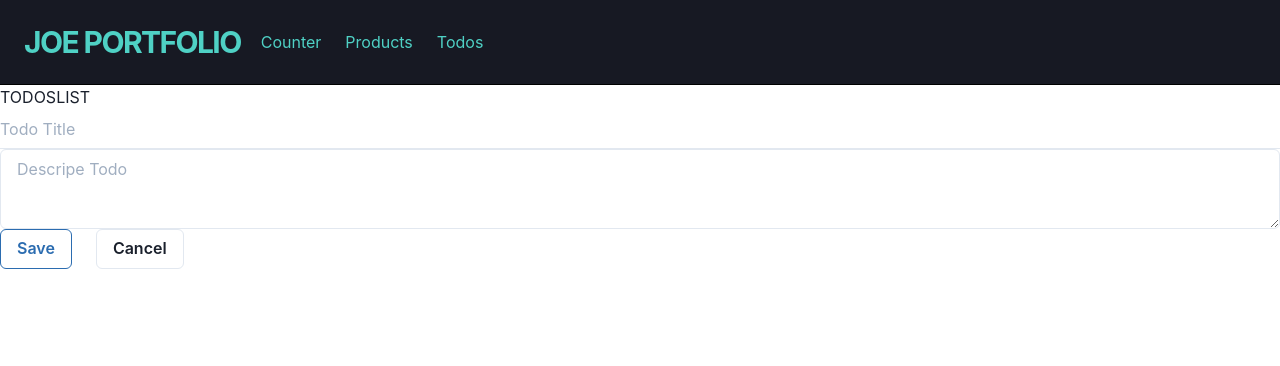
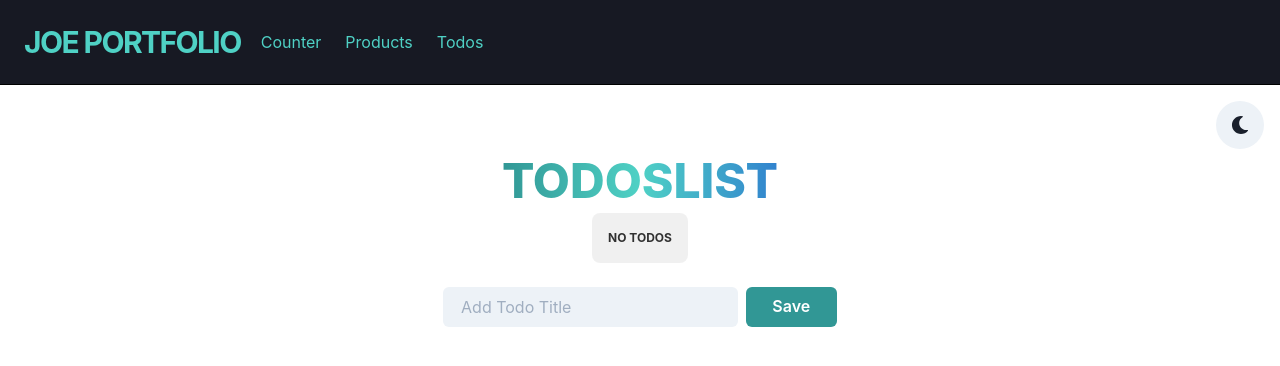
Before and after one commit to Youssif77/joe-portfolio, a React (Create React App) app: page /todos in a window 1280 px wide. Shown: the top 366 px of the page. Built offline with nearby package versions, Linux system fonts and the light colour scheme.

Commit message:
update todos-style

```diff
--- a/package.json
+++ b/package.json
@@ -13,8 +13,10 @@
     "@testing-library/user-event": "^12.1.10",
     "emotion-theming": "^11.0.0",
     "framer-motion": "4",
+    "nanoid": "^3.1.30",
     "react": "^17.0.2",
     "react-dom": "^17.0.2",
+    "react-icons": "^4.3.1",
     "react-redux": "^7.2.5",
     "react-router-dom": "^5.3.0",
     "react-scripts": "4.0.3",
--- a/src/components/Todos/TodoForm.jsx
+++ b/src/components/Todos/TodoForm.jsx
@@ -1,37 +1,46 @@
+import { useRef } from "react";
+import { nanoid } from "nanoid";
+import { useDispatch } from "react-redux";
 import { addTodo } from "../../redux/actions/todos";
-import { useDispatch } from "react-redux";
-import { useRef } from "react";
 
-import { Input, Button, ButtonGroup, Textarea } from "@chakra-ui/react";
+import { Input, Button, HStack, useToast } from "@chakra-ui/react";
 
 function TodoForm() {
   const dispatch = useDispatch();
 
   const titleRef = useRef();
-  const descriptionRef = useRef();
+
+  const toast = useToast();
 
   const addTodoHandler = (e) => {
     e.preventDefault();
+    const title = titleRef.current.value;
+    if (!title) {
+      toast({
+        title: "No conent!",
+        status: "error",
+        duration: 2000,
+        isClosable: true,
+      });
+      return;
+    }
     dispatch(
       addTodo({
-        id: Date.now(),
-        title: titleRef.current.value,
-        description: descriptionRef.current.value || null,
+        id: nanoid(),
+        title,
       })
     );
-    titleRef.current.value = descriptionRef.current.value = "";
+    titleRef.current.value = "";
   };
 
   return (
-    <form id="email" onSubmit={addTodoHandler}>
-      <Input ref={titleRef} variant="flushed" placeholder="Todo Title" />
-      <Textarea ref={descriptionRef} placeholder="Descripe Todo" />
-      <ButtonGroup variant="outline" spacing="6">
-        <Button type="submit" colorScheme="blue">
+    <form onSubmit={addTodoHandler}>
+      <HStack mt="4">
+        <Input ref={titleRef} variant="filled" placeholder="Add Todo Title" />
+        <Button type="submit" colorScheme="teal" px="8">
           Save
         </Button>
-        <Button>Cancel</Button>
-      </ButtonGroup>
+      </HStack>
     </form>
   );
 }
--- a/src/components/Todos/TodoItem.jsx
+++ b/src/components/Todos/TodoItem.jsx
@@ -1,5 +1,7 @@
+import { useDispatch } from "react-redux";
 import { removeTodo } from "../../redux/actions/todos";
-import { useDispatch } from "react-redux";
+import { Text, HStack, IconButton } from "@chakra-ui/react";
+import { FaTrash } from "react-icons/fa";
 
 function TodoItem(props) {
   const dispatch = useDispatch();
@@ -8,10 +10,14 @@ function TodoItem(props) {
   };
 
   return (
-    <div>
-      <li>{props.todo.title}</li>
-      <button onClick={removeTodoHandler}>X</button>
-    </div>
+    <HStack justify="space-between">
+      <Text>{props.todo.title}</Text>
+      <IconButton
+        icon={<FaTrash />}
+        isRound="true"
+        onClick={removeTodoHandler}
+      />
+    </HStack>
   );
 }
 
--- a/src/components/Todos/Todos.jsx
+++ b/src/components/Todos/Todos.jsx
@@ -1,12 +1,32 @@
 import TodoForm from "./TodoForm";
 import TodosList from "./TodosList";
+import { Heading, VStack, IconButton, useColorMode } from "@chakra-ui/react";
+import { FaSun, FaMoon } from "react-icons/fa";
 
 function Todos() {
+  const { colorMode, toggleColorMode } = useColorMode;
+  console.log(colorMode);
   return (
-    <div>
+    <VStack p={4}>
+      <IconButton
+        icon={colorMode === "light" ? <FaSun /> : <FaMoon />}
+        isRound="true"
+        size="lg"
+        alignSelf="flex-end"
+        onClick={toggleColorMode}
+      />
+      <Heading
+        mb="8"
+        fontWeight="extrabold"
+        size="2xl"
+        bgGradient="linear(to-r,teal.500,teal.300,blue.500)"
+        bgClip="text"
+      >
+        TODOSLIST
+      </Heading>
       <TodosList />
       <TodoForm />
-    </div>
+    </VStack>
   );
 }
 
--- a/src/components/Todos/TodosList.jsx
+++ b/src/components/Todos/TodosList.jsx
@@ -1,18 +1,33 @@
 import { useSelector } from "react-redux";
 import TodoItem from "./TodoItem";
-import { Box, Heading, Flex } from "@chakra-ui/react";
+
+import { VStack, StackDivider, Badge } from "@chakra-ui/react";
 
 function TodosList() {
   const todos = useSelector((state) => state.todos);
+
+  if (!todos.length)
+    return (
+      <Badge colorScheme="blackAlpha" p="4" m="4" borderRadius="lg">
+        NO TODOS
+      </Badge>
+    );
+
   return (
-    <div>
-      <h1>TODOSLIST</h1>
-      <ul>
-        {todos.map((todo) => (
-          <TodoItem key={todo.id} todo={todo} />
-        ))}
-      </ul>
-    </div>
+    <VStack
+      divider={<StackDivider />}
+      borderColor="gray.100"
+      borderWidth="2px"
+      p="4"
+      borderRadius="lg"
+      w="100%"
+      maxWidth={{ base: "90vw", sm: "80vw", lg: "50vw", xl: "40vw" }}
+      alignItems="stretch"
+    >
+      {todos.map((todo) => (
+        <TodoItem key={todo.id} todo={todo} />
+      ))}
+    </VStack>
   );
 }
 
--- a/src/index.js
+++ b/src/index.js
@@ -6,16 +6,18 @@ import reducer from "./redux/reducers";
 
 import "./index.css";
 import App from "./App";
-import { ChakraProvider } from "@chakra-ui/react";
+import { ChakraProvider, ColorModeScript } from "@chakra-ui/react";
 
 const store = createStore(reducer);
 
 ReactDOM.render(
   <React.StrictMode>
     <ChakraProvider>
+      {/* <ColorModeScript initialColorMode="system"> */}
       <Provider store={store}>
         <App />
       </Provider>
+      {/* </ColorModeScript> */}
     </ChakraProvider>
   </React.StrictMode>,
   document.getElementById("root")
```
Also changed, not shown: 1 other file (tests, documents, lock files or other folders).
